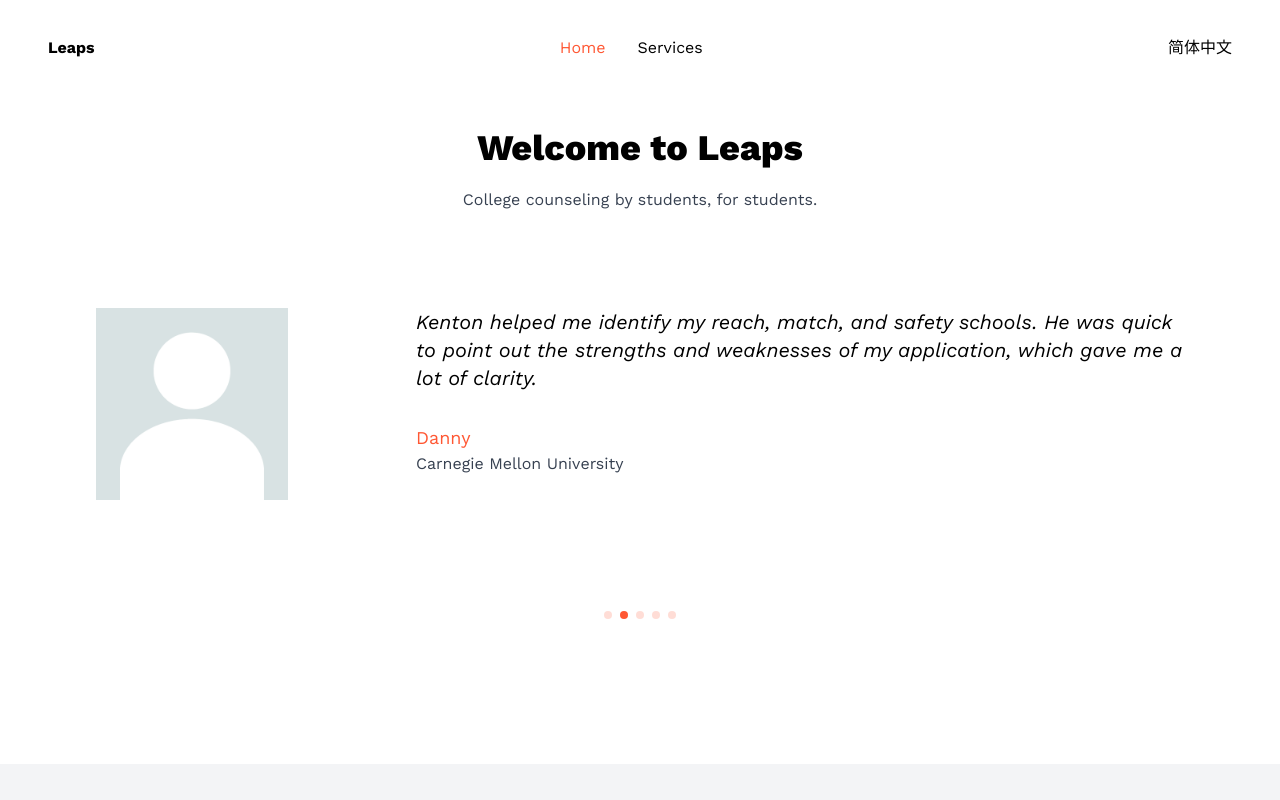
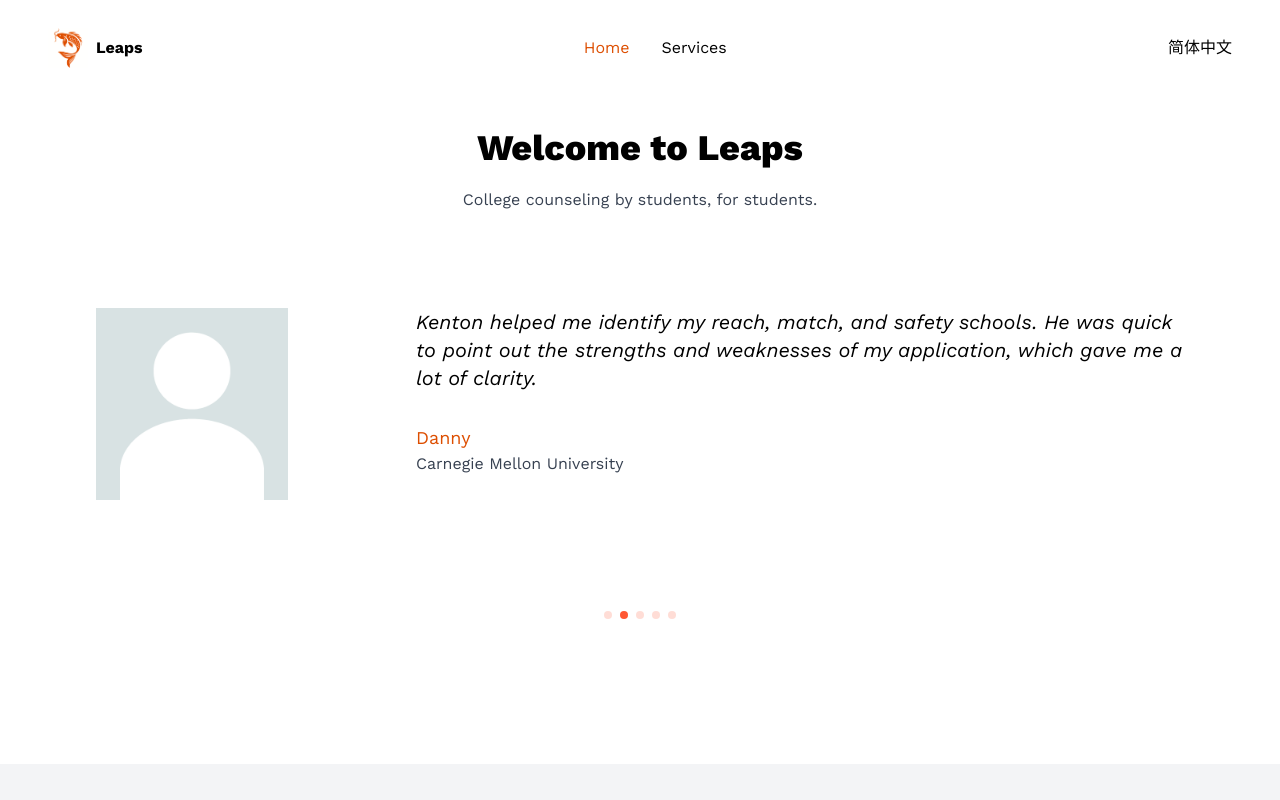
Before and after one commit to aawang1999/leaps, a React (Create React App) app: page / in a window 1280 px wide. Shown: the top 800 px of the page. Built offline with nearby package versions, Linux system fonts and the light colour scheme; a web font is replaced by a local one.

Commit message:
Added fish logo

```diff
--- a/src/components/Header.js
+++ b/src/components/Header.js
@@ -4,6 +4,7 @@ import Nav from '../components/Nav'
 import NavMobile from '../components/NavMobile'
 import Socials from '../components/Socials'
 import Language from './Language'
+import LeapsLogo from '../assets/img/leaps-logo.png'
 
 const Header = () => {
   const [bg, setBg] = useState(false)
@@ -18,7 +19,8 @@ const Header = () => {
   return (
     <header className={`${bg ? 'bg-secondary h-20' : 'h-24'} flex items-center fixed top-0 w-full text-black z-10 transition-all duration-300`}>
       <div className="container mx-auto h-full flex items-center justify-between">
-        <a href="#">
+        <a className='flex items-center' href="#">
+          <img className='w-10 h-10 mr-2' src={LeapsLogo} alt="" />
           <div className={`font-bold ${language === 'en' ? 'text-base tracking-normal' : 'text-lg tracking-widest'}`}>{language === 'en' ? 'Leaps' : '跃升顾问'}</div>
         </a>
         <div className="hidden lg:block">
--- a/tailwind.config.js
+++ b/tailwind.config.js
@@ -29,8 +29,8 @@ module.exports = {
         primary: '#ffffff',
         secondary: '#f3f4f6',
         accent: {
-          DEFAULT: '#ff5733',
-          hover: '#ff3533',
+          DEFAULT: '#dd4e00',
+          hover: '#c64600',
         },
         paragraph: '#000000',
       },
```
Also changed, not shown: src/assets/img/leaps-logo.png (added), 1 other file (tests, documents, lock files or other folders).
